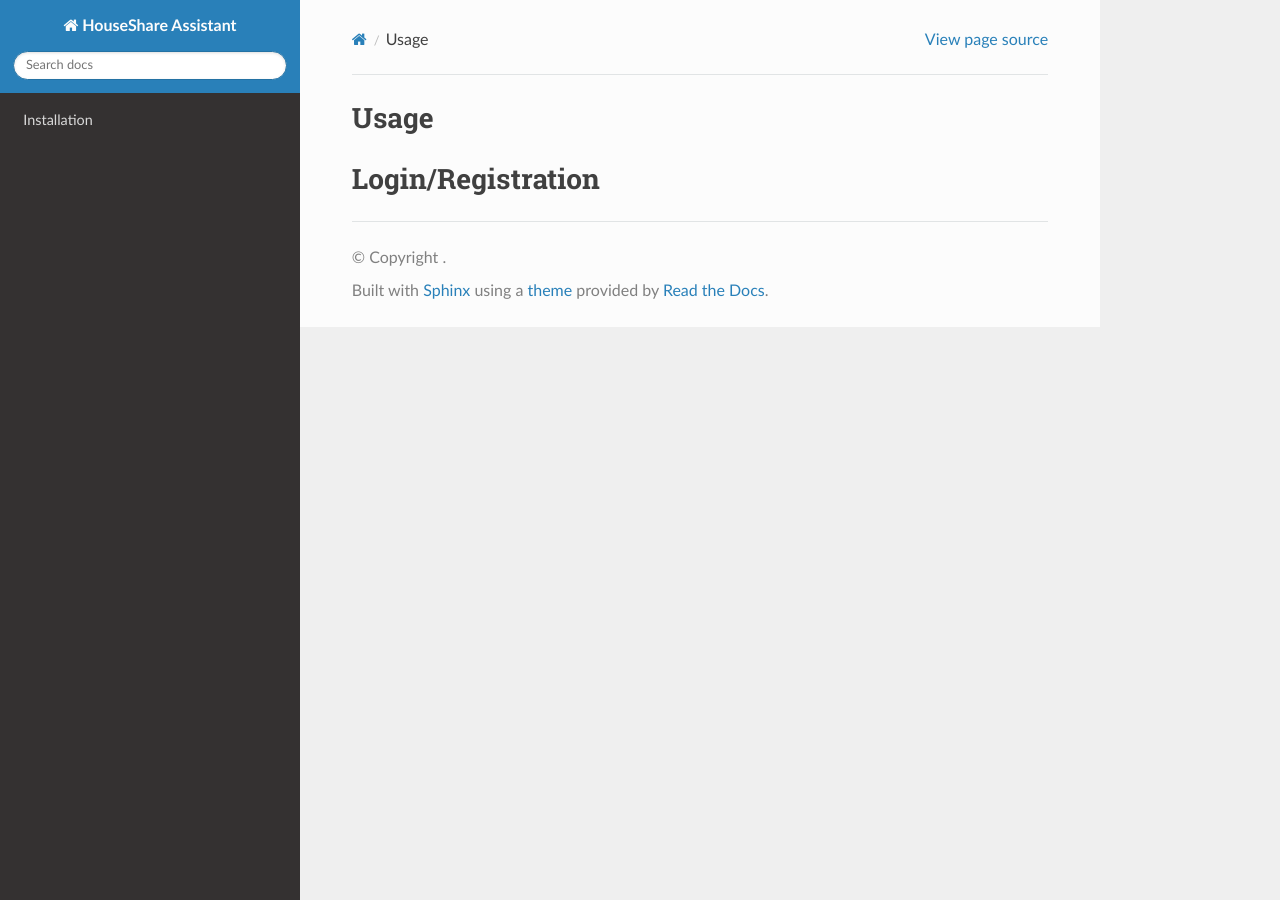
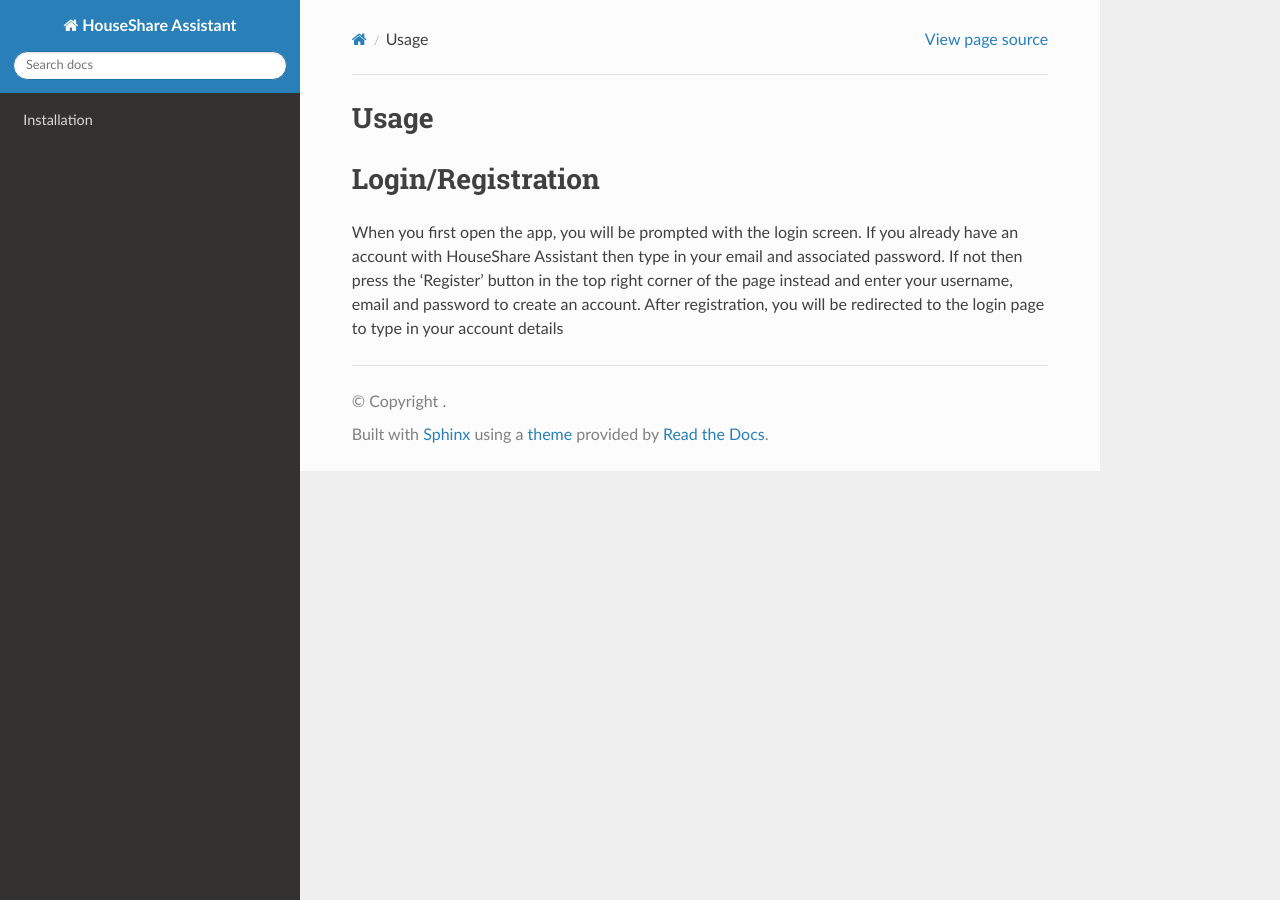
Before and after one commit to up2194063/SETAP-Owen-and-Billy, a Sphinx documentation site: the page built from docs/usage.rst, in a window 1280 px wide. Built offline with Sphinx 7.4.7 and the Read the Docs theme 3.1.0, drawn with Linux system fonts in a browser that asks for light colours.

Commit message:
Update usage.rst

```diff
--- a/docs/usage.rst
+++ b/docs/usage.rst
@@ -3,3 +3,6 @@ Usage
 
 Login/Registration
 ==================
+When you first open the app, you will be prompted with the login screen. If you already have an account with HouseShare Assistant then type in your email and associated password.
+If not then press the 'Register' button in the top right corner of the page instead and enter your username, email and password to create an account. After registration, you will be
+redirected to the login page to type in your account details
```
